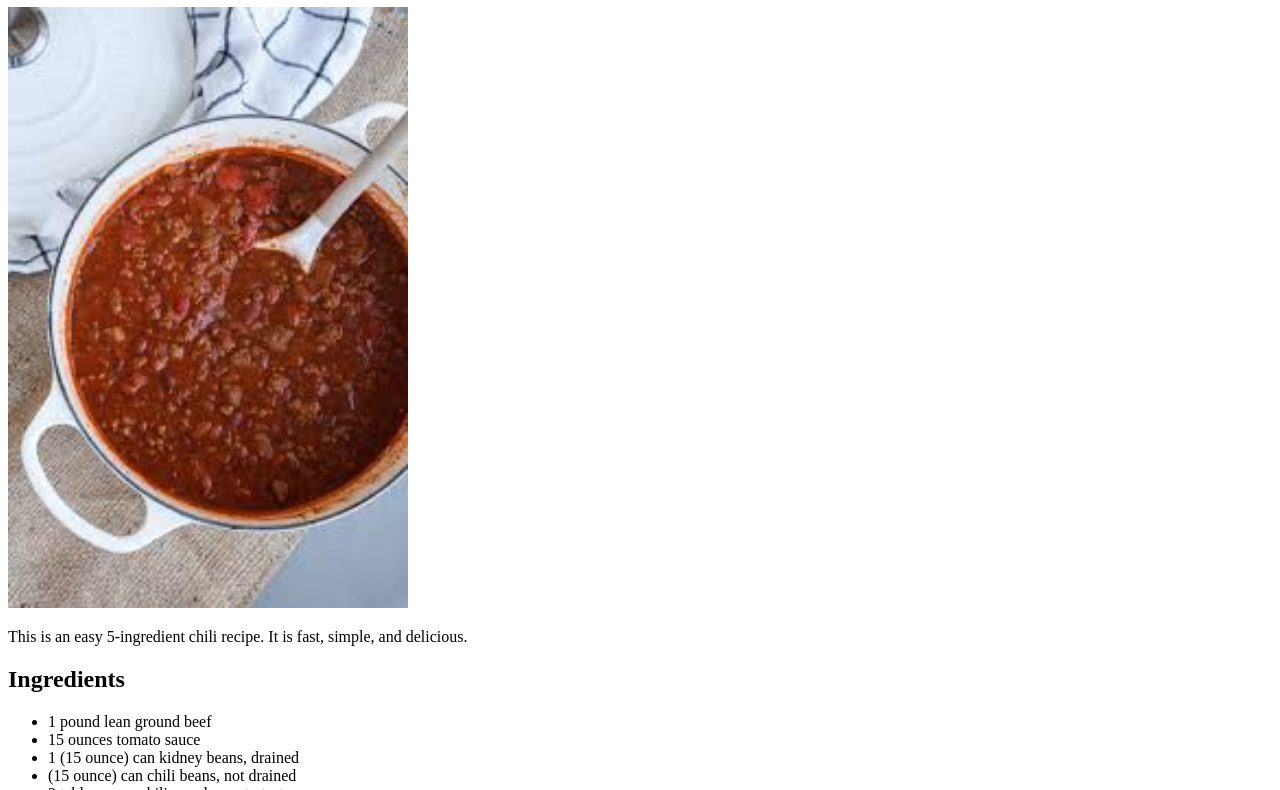
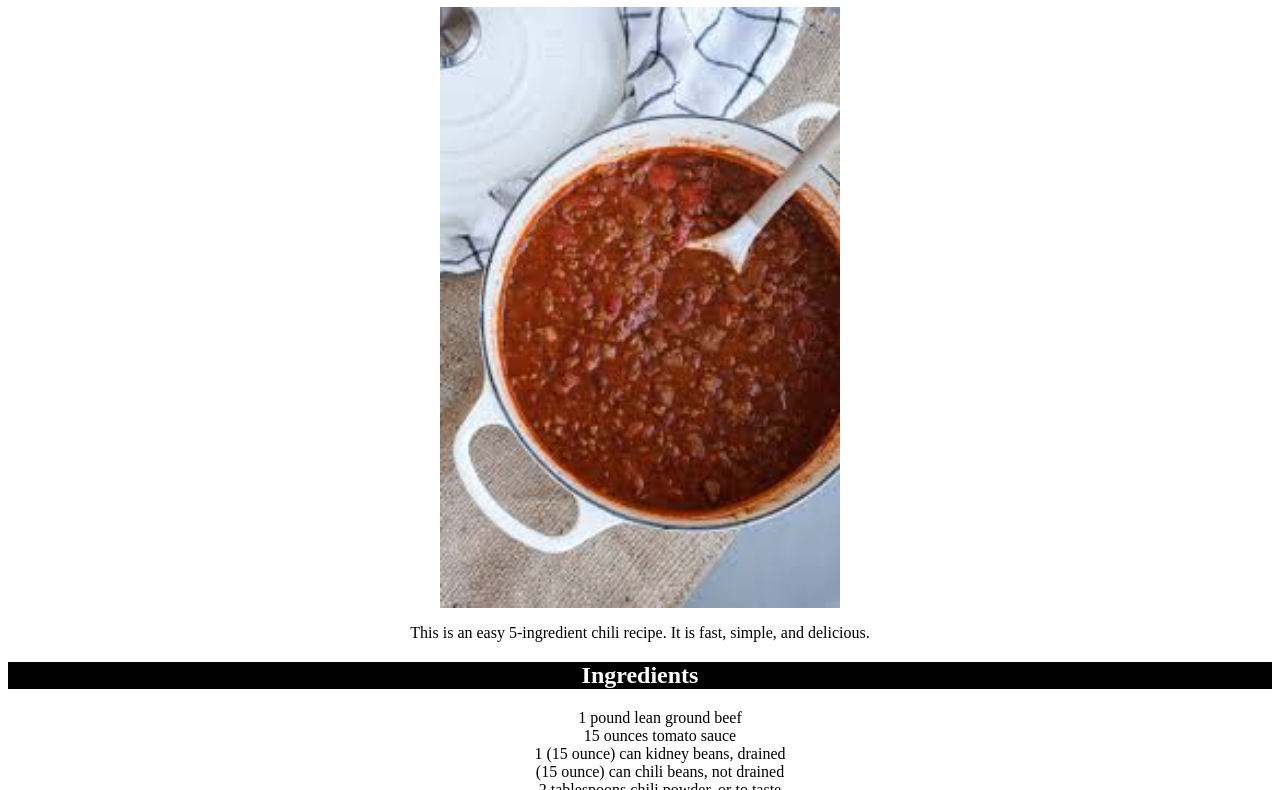
Before and after one commit to FP-TOP/odin-recipes, a plain HTML site: page recipes/chili.html in a window 1280 px wide. Shown: the part 73-863 px from the top of the page. Drawn offline with Linux system fonts and the light colour scheme.

Commit message:
Add basic stylign to the thee recipes
It's ugly.

```diff
--- a/recipes/chili.html
+++ b/recipes/chili.html
@@ -1,7 +1,7 @@
 <!DOCTYPE html>
 <html lang="en">
 <head>
-    <link rel="stylesheet" href="style.css">
+    <link rel="stylesheet" href="recipe-style.css">
     <meta charset="UTF-8">
     <meta name="viewport" content="width=device-width, initial-scale=1.0">
     <title>Chili recipe</title>
--- a/recipes/recipe-style.css
+++ b/recipes/recipe-style.css
@@ -0,0 +1,21 @@
+img {
+    display: block;
+    margin: 0 auto;
+}
+
+li  {
+    list-style: none;
+}
+
+h1, h2, p, ul, li {
+    text-align: center;
+}
+
+h1 {
+    color: rgb(191, 169, 29);
+}
+
+h2 {
+    background-color: black;
+    color: white;
+}
```
Also changed, not shown: recipes/Orange-chicken.html (+1 -0 lines), recipes/smoked-chicken.html (+1 -0 lines).
